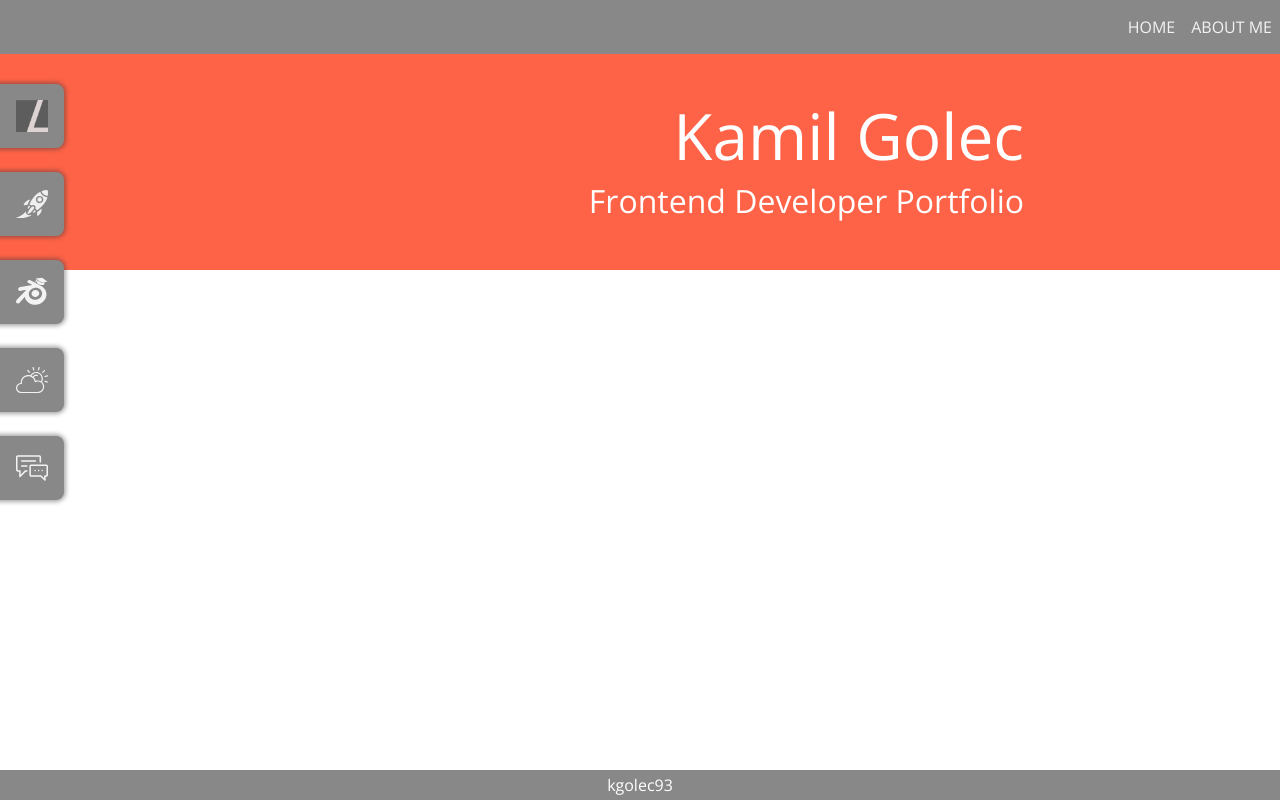
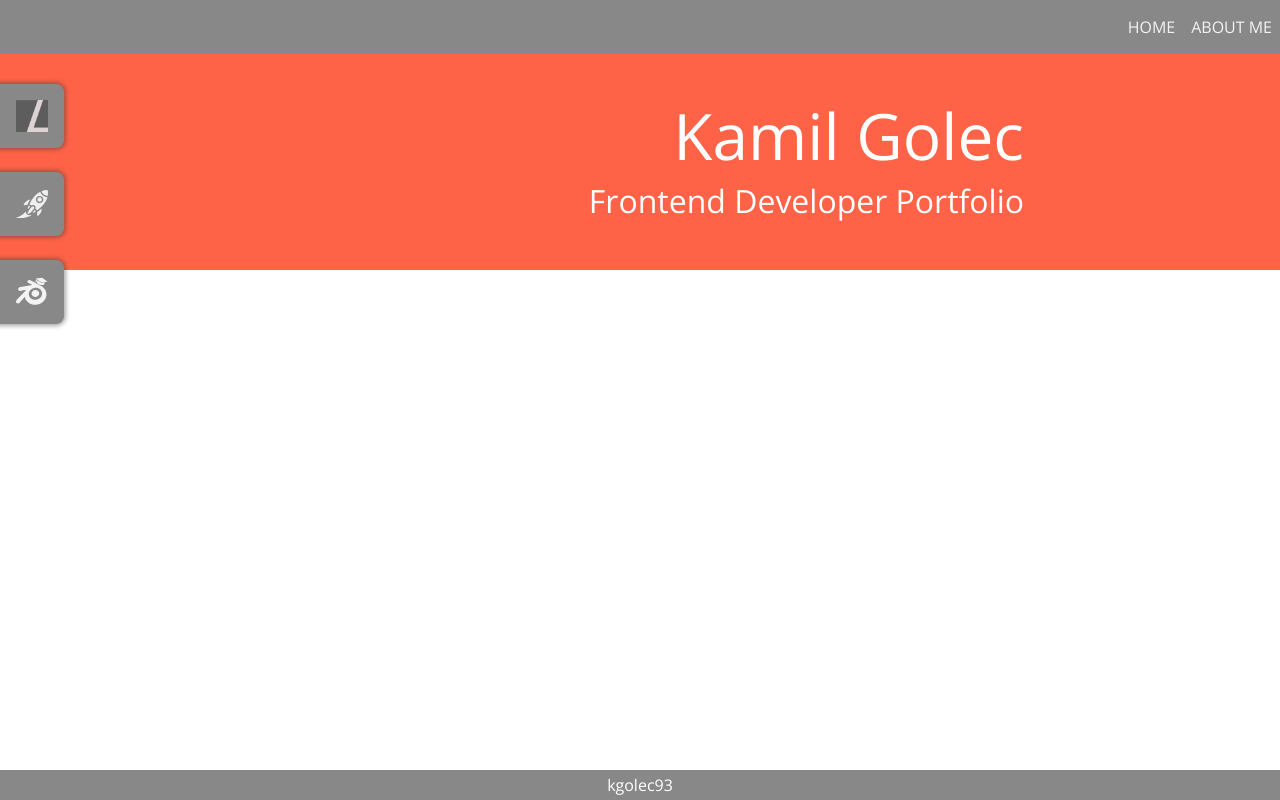
Before and after one commit to kgolec93/portfolio, a React (Create React App) app: page / in a window 1280 px wide. Built offline with nearby package versions, Linux system fonts and the light colour scheme.

Commit message:
Data fetching connected to one source only

```diff
--- a/src/App.js
+++ b/src/App.js
@@ -1,15 +1,10 @@
 import React, { Component } from 'react'
 import './App.scss';
-import iconDigitalarch from './assets/img/digitalarch.png'
-import iconKursyBlendera from './assets/img/blender.svg'
-import iconWeather from './assets/img/weather-forecast.svg'
-import iconChat from './assets/img/chat.svg'
-import iconProjectizer from './assets/img/projectizer.svg'
 import ProjectPage from './components/ProjectPage';
 import { Link, BrowserRouter as Router, Route } from 'react-router-dom'
 import Home from './components/Home';
 import { connect } from 'react-redux'
-import data, { digitalarch, projectizer, kursyblendera } from './data/projects.js'
+import data from './data/projects.js'
 
 const uuidv4 = require('uuid/v4');
 
@@ -18,14 +13,6 @@ const mapDispatchToProps = dispatch => {
     loadData: (data) => dispatch({type: 'LOAD_DATA', payload: data})
   }
 }
-
-const itemList = [
-  {name: 'digitalARCH.pl', framework: 'jQuery', image: iconDigitalarch, data: 'digitalarch'},
-  {name: 'Projectizer', framework: 'React + Redux // Firebase', image: iconProjectizer, data: 'projectizer'},
-  {name: 'kursyblendera.pl', framework: 'jQuery', image: iconKursyBlendera, data: 'kursyblendera'},
-  {name: 'Weather Forecast', framework: 'React', image: iconWeather, data: 'weatherforecast'},
-  {name: 'Chat Module', framework: 'React // Firebase', image: iconChat, data: 'chatmodule'},
-]
 
 const itemList2 = Object.keys(data)
 .map(
@@ -38,15 +25,15 @@ const itemList2 = Object.keys(data)
 class GalleryItem extends Component {
 
   loadData = (e) => {
-    console.log(itemList2)
+    console.log(this.props.idVal)
     this.props.loadData(data[e.target.id])
   }
 
   render() {
     return (
-      <div className='menuItem' onClick={this.loadData} id={this.props.data}>
-        <p className='itemTitle' id={this.props.data}>{this.props.name}</p>
-        <img className ='itemIcon' id={this.props.data} src={this.props.image} />
+      <div className='menuItem' onClick={this.loadData} id={this.props.idVal}>
+        <p className='itemTitle' id={this.props.idVal}>{this.props.name}</p>
+        <img className ='itemIcon' id={this.props.idVal} src={this.props.image} />
       </div>
     )
   }
@@ -76,11 +63,12 @@ const NavMenu = function() {
       <div className='menuContainer'>
         <div className='menuBorder'>
           <div className="menuItemsContainer">
-            {itemList.map((i)=>{
+            {itemList2.map((i)=>{
               return (
                 <Link className='link' to={`/project/${i.name}`}>
                   <MenuItem
-                    image={i.image}
+                    idVal={i.idVal}
+                    image={i.icon}
                     name={i.name}
                     framework={i.framework}
                     key={uuidv4()}
@@ -100,7 +88,7 @@ const NavMenu = function() {
 class index extends Component {
 
 componentDidMount() {
-
+  this.props.loadData(data.digitalarch)
 }
 
 constructor() {
@@ -123,7 +111,7 @@ constructor() {
 
           </main>
           <footer>
-            <p onClick={this.props.loadData}>kgolec93</p>
+            <p>kgolec93</p>
           </footer>
         </div>
       </Router>
--- a/src/data/projects.js
+++ b/src/data/projects.js
@@ -1,53 +1,40 @@
 
-export const digitalarch = {
+import iconDigitalarch from '../assets/img/digitalarch.png'
+import iconKursyBlendera from '../assets/img/blender.svg'
+import iconWeather from '../assets/img/weather-forecast.svg'
+import iconChat from '../assets/img/chat.svg'
+import iconProjectizer from '../assets/img/projectizer.svg'
+
+export const data = {
+    digitalarch: {
+        idVal: 'digitalarch',
         name: 'digitalARCH.pl',
         framework: 'jQuery',
         date: 'June 2018',
         libraries: 'N/A',
         type: 'Commercial website // Portfolio',
-        description: 'Portfolio website for my digital.ARCH 3d visualisation company. Based on HTML5 and Pure CSS, supported by jQuery. Current website is the third version of digitalarch.pl, and the very special project that pushed me into the Frontend Development. The contact form is powered by PHP.'
-    };
-export const projectizer = {
+        description: 'Portfolio website for my digital.ARCH 3d visualisation company. Based on HTML5 and Pure CSS, supported by jQuery. Current website is the third version of digitalarch.pl, and the very special project that pushed me into the Frontend Development. The contact form is powered by PHP.',
+        icon: iconDigitalarch
+    },
+    projectizer: {
+        idVal: 'projectizer',
         name: 'Projectizer',
         framework: 'React + Redux // Firebase',
         date: 'May 2019',
         libraries: 'Moment.js // React-Moment // React-Datepicker // uuid',
         type: `Final academical project => Commercial application`,
-        description: `Projectizer is an app created to support the management of architectural project development. Used and tested in AmRest. I'm planning to push the development of this application and continue adding another useful features into it, and also I want to start implementing this app to architectural companies.`
-    }
-export const kursyblendera = {
+        description: `Projectizer is an app created to support the management of architectural project development. Used and tested in AmRest. I'm planning to push the development of this application and continue adding another useful features into it, and also I want to start implementing this app to architectural companies.`,
+        icon: iconProjectizer
+    },
+    kursyblendera: {
+        idVal: 'kursyblendera',
         name: 'kursyblendera.pl',
         framework: 'jQuery',
         date: 'February 2019',
         libraries: 'N/A',
-        type: 'Commercial website',
-        description: `Currently still in development, project temporarily suspended. <br> The advertisement website for the company that is learning the 3d visualisations. Based on jQuery & PHP (contact form).`
-    }
-
-export const data = {
-    digitalarch: {
-        name: 'digitalARCH.pl',
-        framework: 'jQuery',
-        date: 'June 2018',
-        libraries: 'N/A',
-        type: 'Commercial website // Portfolio',
-        description: 'Portfolio website for my digital.ARCH 3d visualisation company. Based on HTML5 and Pure CSS, supported by jQuery. Current website is the third version of digitalarch.pl, and the very special project that pushed me into the Frontend Development. The contact form is powered by PHP.'
-    },
-    projectizer: {
-        name: 'Projectizer',
-        framework: 'React + Redux // Firebase',
-        date: 'May 2019',
-        libraries: 'Moment.js // React-Moment // React-Datepicker // uuid',
-        type: `Final academical project => Commercial application`,
-        description: `Projectizer is an app created to support the management of architectural project development. Used and tested in AmRest. I'm planning to push the development of this application and continue adding another useful features into it, and also I want to start implementing this app to architectural companies.`
-    },
-    kursyblendera: {
-        name: 'kursyblendera.pl',
-        framework: 'jQuery',
-        date: 'February 2019',
-        libraries: 'N/A',
-        type: 'Commercial website',
-        description: `Currently still in development, project temporarily suspended. <br> The advertisement website for the company that is learning the 3d visualisations. Based on jQuery & PHP (contact form).`
+        type: 'Commercial website => In development',
+        description: `Currently still in development, project temporarily suspended. The advertisement website for the company that is learning the 3d visualisations. Based on jQuery & PHP (contact form).`,
+        icon: iconKursyBlendera
     }
 }
 
```
